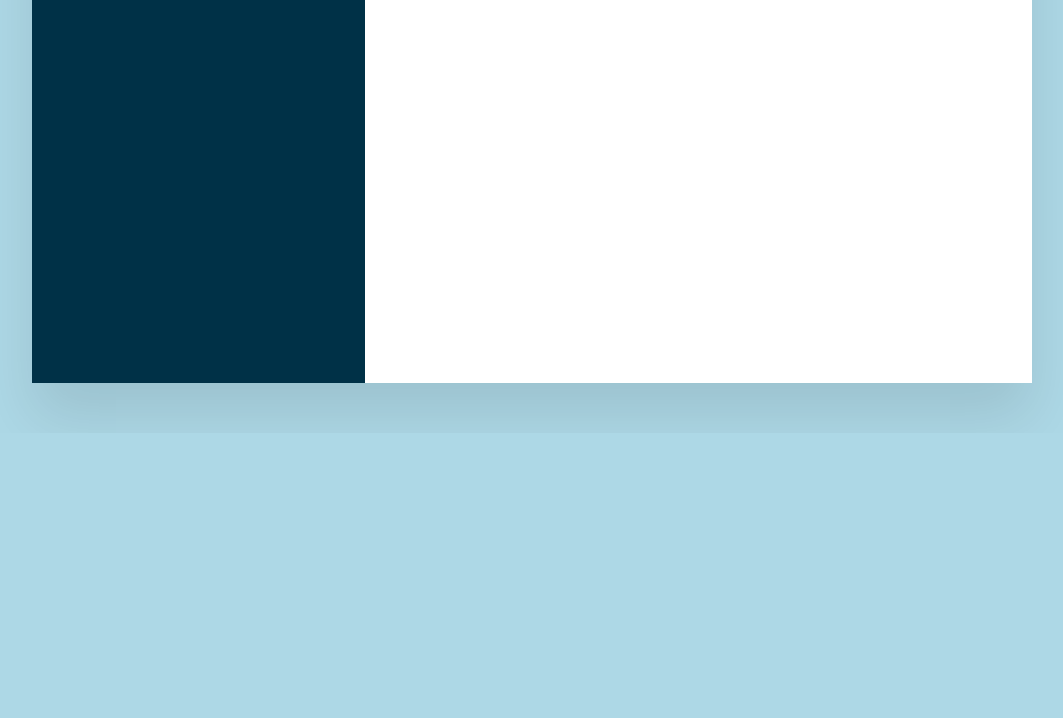
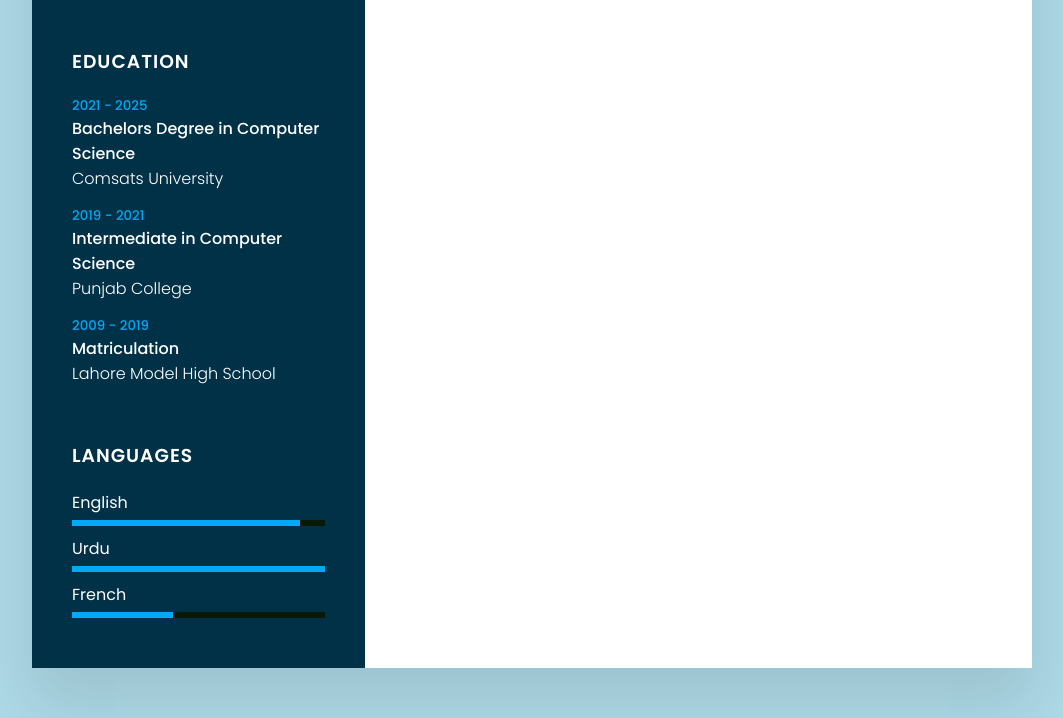
Before and after one commit to SAADSULEMAN053/Web-Technologies, a plain HTML site: page MISC/Resume/index.html in a window 1280 px wide. Shown: the part 667-1385 px from the top of the page, without its empty margins (108-1171 px from the left). Before the commit the page ends 1100 px from the top, so only its background shows below. Drawn offline with Linux system fonts and the light colour scheme.

Commit message:
Add Education and Language Section

```diff
--- a/MISC/Resume/ResumeStyle.css
+++ b/MISC/Resume/ResumeStyle.css
@@ -130,3 +130,46 @@ body
 {
     color: #fff ;
 }
+
+.contactInfo.education li
+{
+margin-bottom: 15px;
+}
+
+.contactInfo.education h5
+{
+    color: #03a9f4;
+    font-weight: 500;
+}
+
+.contactInfo.education h4:nth-child(2)
+{
+    color:#fff;
+    font-weight: 500;
+}
+
+.contactInfo.education h4
+{
+    color:#fff;
+    font-weight: 300;
+}
+
+.contactInfo.language .percent
+{
+    position: relative;
+    width: 100%;
+    height: 6px;
+    background: #081908;
+    display: block;
+    margin-top: 5px;
+}
+
+.contactInfo.language .percent div
+{
+  position: relative;
+  top: 0;
+  left: 0;
+  left: 0;
+  height: 100%;
+  background: #03a9f4;
+}
--- a/MISC/Resume/index.html
+++ b/MISC/Resume/index.html
@@ -16,6 +16,9 @@
                 </div>
                 <h2>Saad Suleman <br><span> Web Developer</span></h2>
             </div>
+
+            <!-- Contact Info -->
+
 
             <div class="contactInfo">
                 <h3 class="title">Contact Info</h3>
@@ -43,6 +46,64 @@
                     </li>
                 </ul>
             </div>
+
+
+            <!-- Education -->
+
+
+            <div class="contactInfo education">
+                <h3 class="title">Education</h3>
+                <ul>
+                    <li>
+                     <h5>2021 - 2025</h5>
+                     <h4>Bachelors Degree in Computer Science</h4>
+                     <h4>Comsats University</h4>
+                    </li>
+                    <li>
+                        <h5>2019 - 2021</h5>
+                        <h4>Intermediate in Computer Science</h4>
+                        <h4>Punjab College</h4>
+                    </li>
+                    <li>
+                        <h5>2009 - 2019</h5>
+                        <h4>Matriculation</h4>
+                        <h4>Lahore Model High School</h4>
+                    </li>
+
+                </ul>
+            </div>
+
+            <!-- Languages -->
+
+
+
+            <div class="contactInfo language">
+                <h3 class="title">Languages</h3>
+                <ul>
+                    <li>
+                   <span class="text">English</span>
+                   <span class="percent">
+                    <div style="width: 90%;"> </div>
+                   </span>
+                    </li>
+                    <li>
+                   <span class="text">Urdu</span>
+                   <span class="percent">
+                    <div style="width: 100%;"> </div>
+                   </span>
+                    </li>
+                    <li>
+                   <span class="text">French</span>
+                   <span class="percent">
+                    <div style="width: 40%;"> </div>
+                   </span>
+                    </li>
+
+                </ul>
+            </div>
+
+
+
         </div>
         <div class="right_side"></div>
     </div>
```
